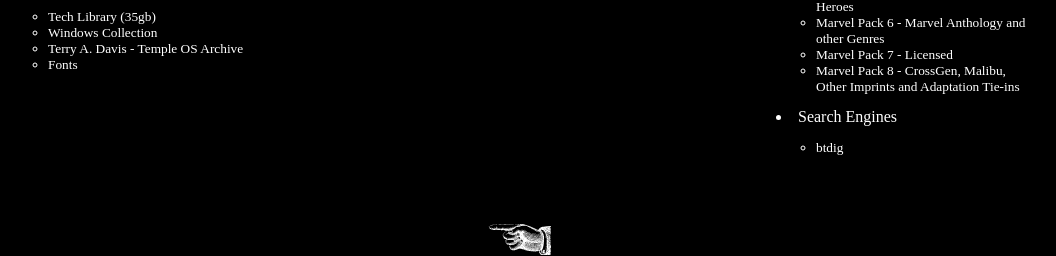
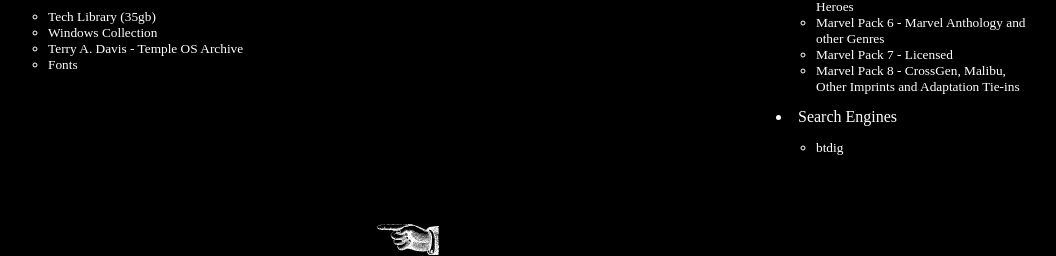
Before and after one commit to GabrielCalheiros/My_Notebook, a PHP site: page /Torrents.html in a window 1280 px wide. Shown: the part 694-950 px from the top of the page, without its empty margins (120-1176 px from the left). Run offline with PHP 8.4, Linux system fonts and the light colour scheme.

Commit message:
minor changes

```diff
--- a/CSSs/style.css
+++ b/CSSs/style.css
@@ -7,6 +7,11 @@
     margin: auto;
     font-family: 'Times New Roman';
     overflow-x: hidden;
+  }
+
+  footer{
+    text-align: center;
+    max-width: 800px;
   }
 
   a {
--- a/home_pt.html
+++ b/home_pt.html
@@ -18,7 +18,7 @@
 	<!-- Menu:Listas de Leitura 	-->
 
 	<div class="cardBiblioteca">
-		<a href="https://gabrielcalheiros.github.io/Biblioteca_Bases/index.html" target="_blank">
+		<a href="https://gabrielcalheiros.github.io/Biblioteca_Bases/index.html">
 		<div class="texto"><h1>Listas de Leitura</h1></div>
 		</a>
 		<div class="seta-direita"><img src="./Images/Ornaments/seta.svg" class="seta_some"></div>
@@ -29,7 +29,7 @@
 	<!-- Menu:Música 	-->
 
 	<div class="cardBiblioteca">
-		<a href="https://gabrielcalheiros.github.io/MyMusicList/" target="_blank">
+		<a href="https://gabrielcalheiros.github.io/MyMusicList/">
 		<div class="texto"><h1>Música</h1></div>
 		</a>
 		<div class="seta-direita"><img src="./Images/Ornaments/seta.svg" class="seta_some"></div>
```
